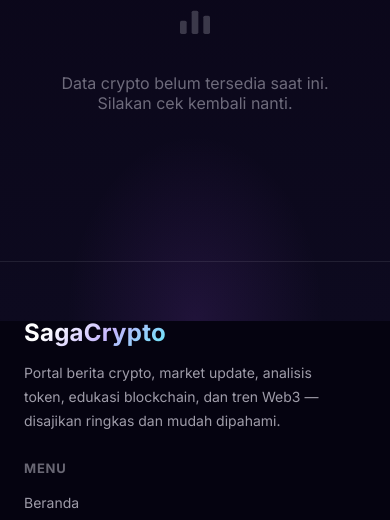
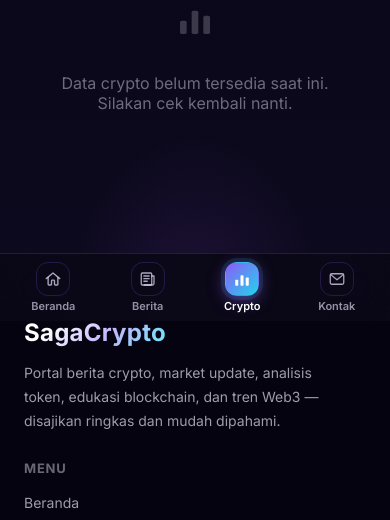
Before and after one commit to jalijali-dev/sagacrypto-wpm, a PHP site: page /wpm/crypto.php in a window 390 px wide. Shown: the part 523-1043 px from the top of the page. Run offline with PHP 8.4, Linux system fonts and the light colour scheme; data comes from the database, SQL or seed files in the repository; data that the repository does not hold is empty; a stand-in replaces the project's code that opens the database connection; some libraries are stand-ins or nearby versions.

Commit message:
Add mobile bottom nav bar (Beranda/Berita/Crypto/Kontak)
Sticky app-style tab bar fixed at the bottom of the viewport on mobile
(<=780px), with icon + label per item and active-state highlight
matching the drawer menu's gradient glow. Sticky bottom-mobile ad slot
is nudged above it so the two don't overlap.

Co-Authored-By: Claude Sonnet 5 <noreply@anthropic.com>
Claude-Session: https://claude.ai/code/session_01S1qjrcnC9LLXTceTr92fcQ

```diff
--- a/assets/css/site.css
+++ b/assets/css/site.css
@@ -1281,6 +1281,7 @@ a.contact-info-row__value:hover { color: var(--cyan); }
   cursor: pointer; font-size: 14px;
 }
 @media (max-width: 640px) { .wpm-sticky-ad { display: block; } }
+@media (max-width: 780px) { .wpm-sticky-ad { bottom: 64px; } }
 
 /* ============================================================
    ARTICLE CARD (grid tile used across homepage / category / related)
@@ -1658,3 +1659,70 @@ a.contact-info-row__value:hover { color: var(--cyan); }
   color: #fff;
   box-shadow: 0 4px 16px rgba(139, 92, 246, 0.55), 0 0 0 4px rgba(34, 211, 238, 0.12);
 }
+
+/* ── Mobile bottom nav bar (sticky app-style tab bar, mobile only) ─────── */
+.wpm-bottom-nav {
+  display: none;
+}
+
+@media (max-width: 780px) {
+  .wpm-bottom-nav {
+    display: flex;
+    position: fixed;
+    left: 0;
+    right: 0;
+    bottom: 0;
+    z-index: 60;
+    background: rgba(10, 8, 22, 0.92);
+    backdrop-filter: blur(14px);
+    border-top: 1px solid rgba(139, 92, 246, 0.22);
+    padding: 8px 6px calc(8px + env(safe-area-inset-bottom));
+    justify-content: space-around;
+    align-items: center;
+  }
+
+  body {
+    padding-bottom: 64px;
+  }
+}
+
+.wpm-bottom-nav a {
+  display: flex;
+  flex-direction: column;
+  align-items: center;
+  gap: 3px;
+  flex: 1;
+  color: rgba(226, 220, 245, 0.65);
+  text-decoration: none;
+  font-size: 11px;
+  font-weight: 600;
+}
+
+.wpm-bottom-nav__icon {
+  display: flex;
+  align-items: center;
+  justify-content: center;
+  width: 34px;
+  height: 34px;
+  border-radius: 12px;
+  border: 1px solid rgba(139, 92, 246, 0.22);
+  color: rgba(226, 220, 245, 0.75);
+  transition: all 0.2s ease;
+}
+
+.wpm-bottom-nav__icon svg {
+  width: 18px;
+  height: 18px;
+}
+
+.wpm-bottom-nav a.is-active {
+  color: #fff;
+}
+
+.wpm-bottom-nav a.is-active .wpm-bottom-nav__icon,
+.wpm-bottom-nav a:hover .wpm-bottom-nav__icon {
+  background: var(--grad-brand);
+  border-color: transparent;
+  color: #fff;
+  box-shadow: 0 4px 16px rgba(139, 92, 246, 0.5), 0 0 0 4px rgba(34, 211, 238, 0.12);
+}
--- a/includes/site-footer.php
+++ b/includes/site-footer.php
@@ -21,6 +21,19 @@ $stickyAd = (empty($adSettings) || ((int) ($adSettings['ads_enabled'] ?? 1) ===
     : null;
 ?>
 <?= wpm_render_ad_slot($pdo, 'footer') ?>
+<?php
+// Icon per nav item — makes the mobile drawer scannable at a glance
+// instead of a plain stack of text links (see SITEMAP.md Update Log,
+// 23 Sep 2026). 'chart' (bar-chart glyph) reads as a trading/market icon,
+// matching the Crypto section's own data-heavy nature.
+$wpmMobileNavIcons = [
+    'beranda' => 'home',
+    'berita'  => 'news',
+    'crypto'  => 'chart',
+    'tentang' => 'info',
+    'kontak'  => 'mail',
+];
+?>
 
 <footer class="crypto-footer">
     <div class="crypto-container">
@@ -57,19 +70,21 @@ $stickyAd = (empty($adSettings) || ((int) ($adSettings['ads_enabled'] ?? 1) ===
     </div>
 </footer>
 
-<?php
-// Icon per nav item — makes the mobile drawer scannable at a glance
-// instead of a plain stack of text links (see SITEMAP.md Update Log,
-// 23 Sep 2026). 'chart' (bar-chart glyph) reads as a trading/market icon,
-// matching the Crypto section's own data-heavy nature.
-$wpmMobileNavIcons = [
-    'beranda' => 'home',
-    'berita'  => 'news',
-    'crypto'  => 'chart',
-    'tentang' => 'info',
-    'kontak'  => 'mail',
-];
-?>
+<nav class="wpm-bottom-nav" id="wpm-bottom-nav">
+    <?php
+    $wpmBottomNavIds = ['beranda', 'berita', 'crypto', 'kontak'];
+    foreach ($wpmMenu as $item) :
+        if (!in_array($item['id'], $wpmBottomNavIds, true)) {
+            continue;
+        }
+    ?>
+        <a href="<?= wpm_esc($item['href']) ?>" class="<?= ($activeNav ?? '') === $item['id'] ? 'is-active' : '' ?>">
+            <span class="wpm-bottom-nav__icon"><?= wpm_icon($wpmMobileNavIcons[$item['id']] ?? 'tag') ?></span>
+            <span class="wpm-bottom-nav__label"><?= wpm_esc($item['label']) ?></span>
+        </a>
+    <?php endforeach; ?>
+</nav>
+
 <div class="crypto-nav__mobile" id="crypto-nav-mobile">
     <div class="crypto-nav__mobile-panel">
         <button type="button" class="crypto-nav__mobile-close" id="crypto-nav-mobile-close" aria-label="Tutup menu">&times;</button>
```
